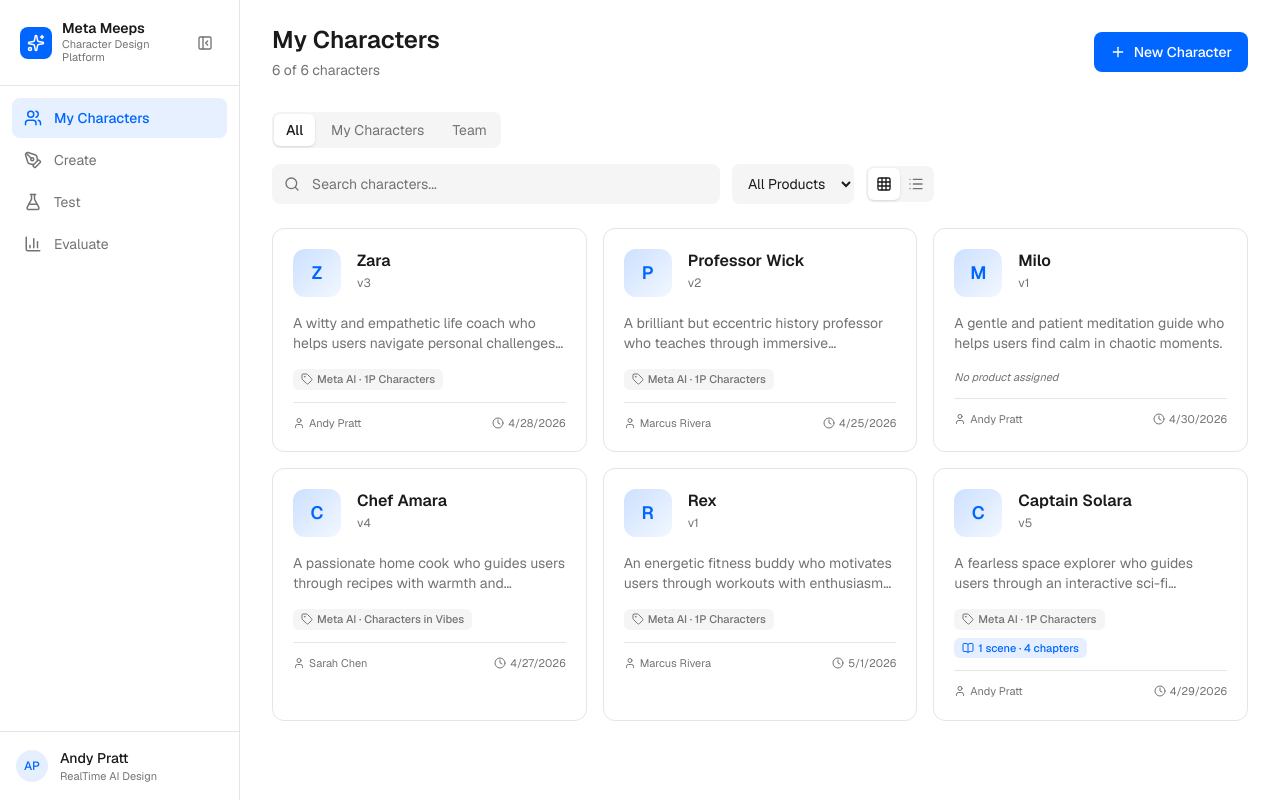
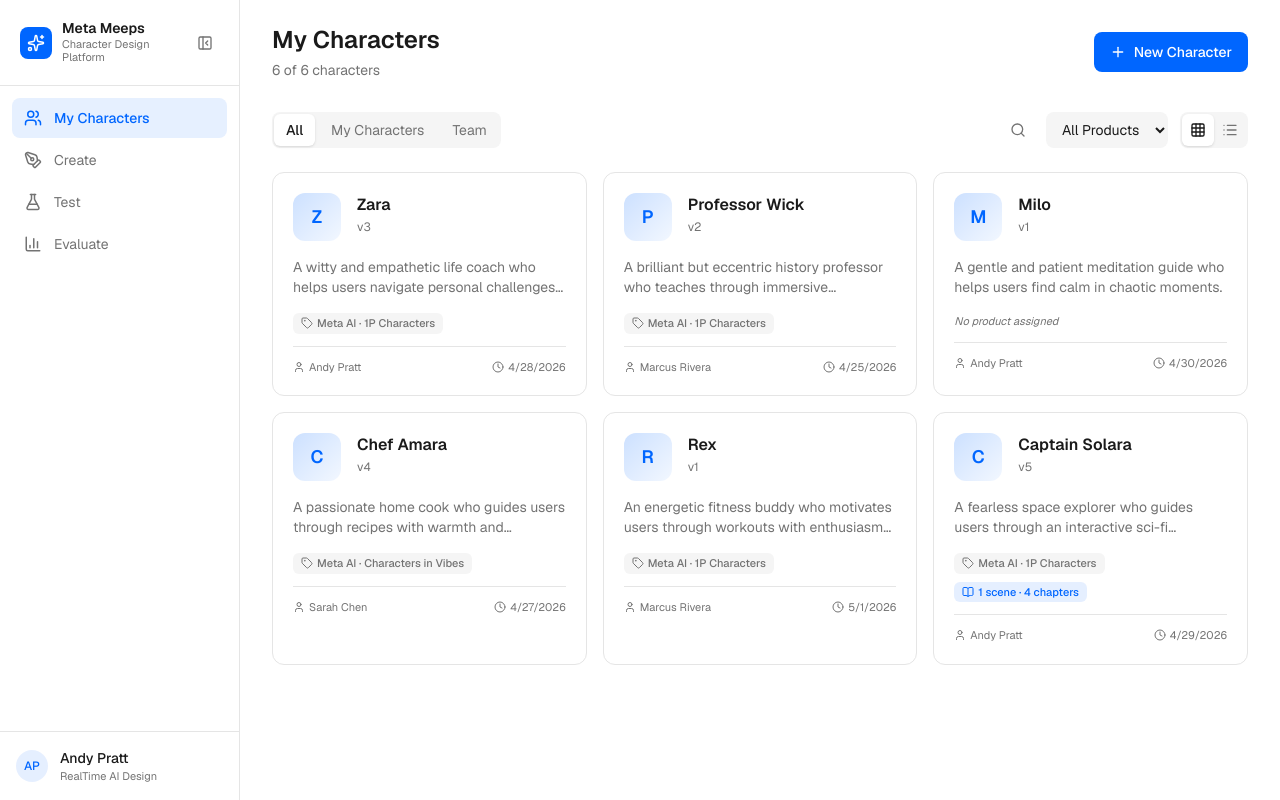
Before and after one commit to AndyPratt/metameeps, a Next.js app: page /characters in a window 1280 px wide. Built offline with nearby package versions, Linux system fonts and the light colour scheme.

Commit message:
Single-line filters with collapsible search icon

```diff
--- a/src/app/characters/page.tsx
+++ b/src/app/characters/page.tsx
@@ -19,6 +19,7 @@ export default function CharactersPage() {
   const [view, setView] = useState<"grid" | "list">("grid");
   const [filterProduct, setFilterProduct] = useState<string>("all");
   const [filterOwner, setFilterOwner] = useState<"all" | "mine" | "team">("all");
+  const [searchOpen, setSearchOpen] = useState(false);
 
   const currentUser = "Andy Pratt";
 
@@ -58,7 +59,8 @@ export default function CharactersPage() {
         </Link>
       </div>
 
-      <div className="flex items-center gap-1 bg-muted rounded-lg p-0.5 w-fit mb-4">
+      <div className="flex items-center gap-3 mb-6">
+        <div className="flex items-center gap-1 bg-muted rounded-lg p-0.5">
           {([
             { id: "all" as const, label: "All" },
             { id: "mine" as const, label: "My Characters" },
@@ -76,27 +78,41 @@ export default function CharactersPage() {
           ))}
         </div>
 
-      <div className="flex flex-col sm:flex-row items-stretch sm:items-center gap-3 mb-6">
-        <div className="relative flex-1 sm:max-w-md">
+        <div className="flex-1" />
+
+        {searchOpen ? (
+          <div className="relative w-64">
             <Search className="absolute left-3 top-1/2 -translate-y-1/2 w-4 h-4 text-muted-foreground" />
             <input
               type="text"
               placeholder="Search characters..."
               value={search}
               onChange={(e) => setSearch(e.target.value)}
-            className="w-full pl-10 pr-4 py-2.5 bg-muted rounded-lg text-sm text-foreground placeholder:text-muted-foreground outline-none focus:ring-2 focus:ring-accent/20"
+              onBlur={() => { if (!search) setSearchOpen(false); }}
+              autoFocus
+              className="w-full pl-10 pr-4 py-2 bg-muted rounded-lg text-sm text-foreground placeholder:text-muted-foreground outline-none focus:ring-2 focus:ring-accent/20"
             />
           </div>
+        ) : (
+          <button
+            onClick={() => setSearchOpen(true)}
+            className="p-2 rounded-lg hover:bg-muted text-muted-foreground transition-colors"
+          >
+            <Search className="w-4 h-4" />
+          </button>
+        )}
+
         <select
           value={filterProduct}
           onChange={(e) => setFilterProduct(e.target.value)}
-          className="px-3 py-2.5 bg-muted rounded-lg text-sm text-foreground outline-none focus:ring-2 focus:ring-accent/20"
+          className="px-3 py-2 bg-muted rounded-lg text-sm text-foreground outline-none focus:ring-2 focus:ring-accent/20"
         >
           <option value="all">All Products</option>
           {allProducts.map((p) => (
             <option key={p} value={p}>{p}</option>
           ))}
         </select>
+
         <div className="flex items-center bg-muted rounded-lg p-0.5">
           <button
             onClick={() => setView("grid")}
```
Lines whose indentation alone changed are shown as unchanged.
